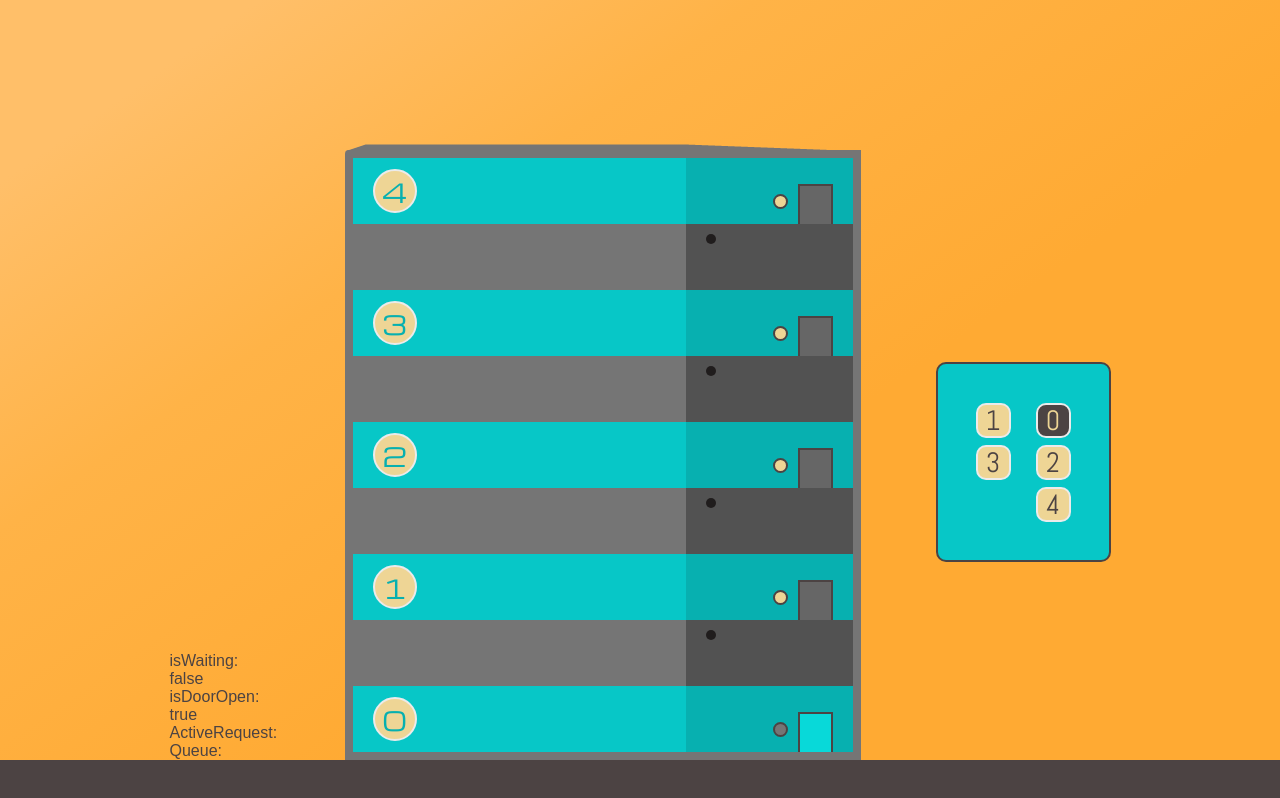
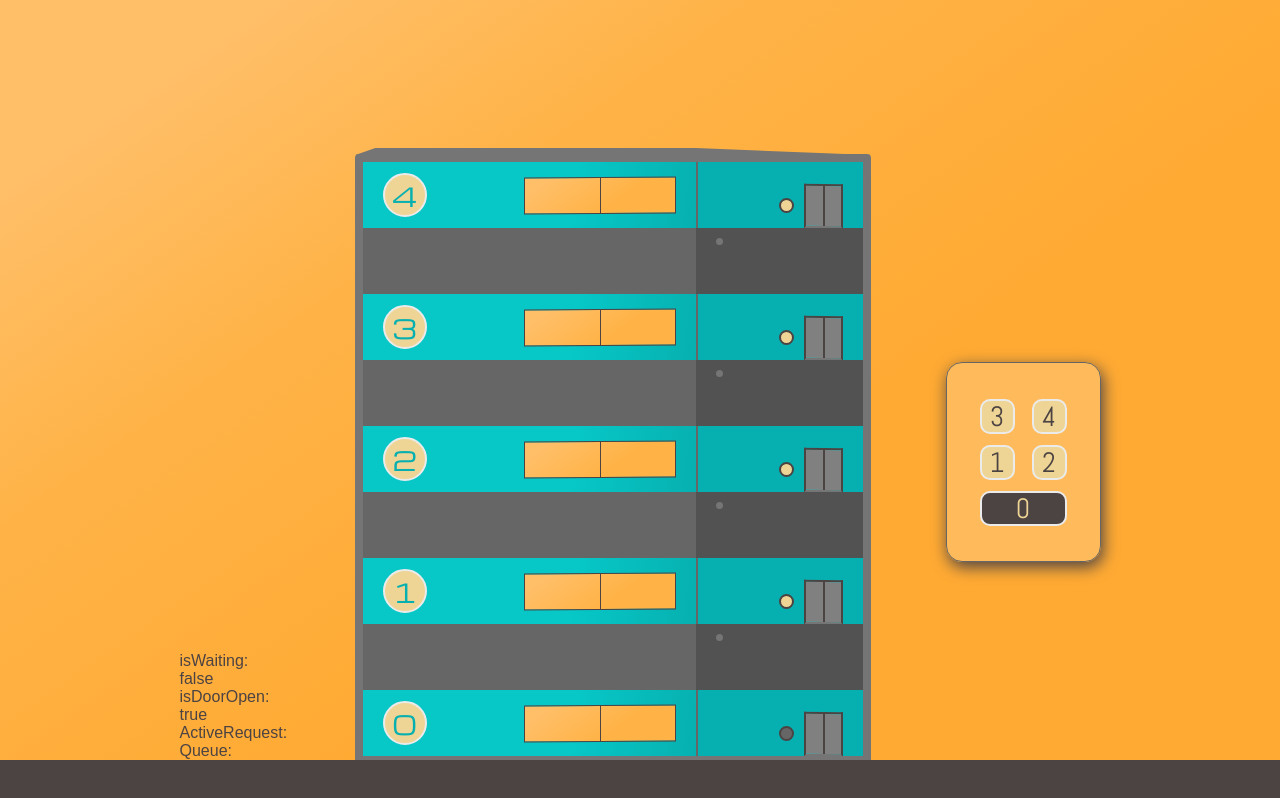
Before and after one commit to DenooThomas/elevator_sim, a React (Create React App) app: page / in a window 1280 px wide. Built offline with nearby package versions, Linux system fonts and the light colour scheme.

Commit message:
styling / simplified

```diff
--- a/src/App.js
+++ b/src/App.js
@@ -6,7 +6,7 @@ function App() {
 
   const floors = [0, 0.5, 1, 1.5, 2, 2.5, 3, 3.5, 4]
   const revFloors = floors.reverse()
-  const elevatorButtons = [0,1,2,3,4]
+  const elevatorButtons = [4,3,2,1,0]
   const elevatorTick = 1000
   const elevatorWaitTime = 5000
 
@@ -16,7 +16,7 @@ function App() {
   const [isWaiting, setIsWaiting] = useState(false)
   const [queue, setQueue] = useState([])
 
-  function checkActiveRequest(){
+  function noActiveRequests(){
     if(!activeRequest && activeRequest !== 0){
       return true
     } else {
@@ -25,7 +25,7 @@ function App() {
   }
 
   function callElevator(floorNr) {
-    if(isWaiting && checkActiveRequest()){
+    if(isWaiting && noActiveRequests()){
       setTimeout(() => {
         setIsWaiting(false)
       }, elevatorWaitTime)
@@ -46,6 +46,7 @@ function App() {
     const nextLocation = queue.length > 0 ? queue[0] : 0
     setActiveRequest(nextLocation)
     setIsDoorOpen(false)
+    setIsWaiting(false)
     let counter = 0
     if(currentLocation > nextLocation){
       const difference = currentLocation - nextLocation
@@ -54,11 +55,9 @@ function App() {
           clearInterval(loop)
           setIsDoorOpen(true)
           setIsWaiting(true)
-
           setTimeout(() => {
             setActiveRequest()
           }, elevatorWaitTime)
-
           if(queue.length > 1){
             setTimeout(() => {
               setIsWaiting(false)
@@ -76,11 +75,9 @@ function App() {
           clearInterval(loop)
           setIsDoorOpen(true)
           setIsWaiting(true)
-
           setTimeout(() => {
             setActiveRequest()
           }, elevatorWaitTime)
-
           if(queue.length > 1){
             setTimeout(() => {
               setIsWaiting(false)
@@ -96,11 +93,11 @@ function App() {
 
   useInterval(() => {
     if(queue.length > 0){
-        if(checkActiveRequest()){
+        if(noActiveRequests()){
           moveElevator()
         }
-    } else if ((!activeRequest && activeRequest !== 0) && elevatorLocation !== 0){
-      moveElevator()
+    } else if ((noActiveRequests()) && elevatorLocation !== 0){
+      callElevator(0)
     }
   }, 1000)
 
@@ -123,25 +120,29 @@ function App() {
               <React.Fragment>
               <div key={nanoid()} className="floor">
                 <p>{floor}</p>
-
+                <div className="window"></div>
               </div>
 			        {floor !== 0 && <div className="shaft"></div>}
               </React.Fragment>)
             } else{ return null}
           })}
         </div>
-        <div className="elevator">
+        <div className="elevator-cont">
           {revFloors.map(floor => {
           if(Number.isInteger(floor)){
             return (
               <div className="floor">
+                <div className="divide" />
+                <div className="elevator">
                   <div onClick={() => callElevator(floor)} className="button-cont">
                       <div className=
                       {`button ${queue.includes(floor) ? 'active' : 'inactive'}
+                      ${(floor === activeRequest && isWaiting) ? 'activeRequest' : 'inactiveRequest'}
                       ${((!activeRequest && activeRequest !== 0) && (floor === elevatorLocation && queue.length === 0)) ? 'currentFloor' : ''}`}>
                       </div>
                     </div>
                     <div className={`cabin ${(isDoorOpen && floor === elevatorLocation) ? 'present' : 'absent'}`} />
+                  </div>
               </div>)
           } else {
             return (
@@ -155,6 +156,7 @@ function App() {
       </section>
       <div className={`elevator-control ${isDoorOpen ? 'open' : 'closed'}`}>
           {elevatorButtons.map(floor => {
+            if(floor !== 0){
               return (
               <div onClick={() => callElevator(floor)}
               className=
@@ -163,6 +165,16 @@ function App() {
               ${((!activeRequest && activeRequest !== 0) && (floor === elevatorLocation && queue.length === 0)) ? 'currentFloor' : ''}`}>
               {floor}</div>
               )
+            } else if(floor === 0){
+              return (
+              <div onClick={() => callElevator(floor)}
+              className=
+              {`button groundfloor ${queue.includes(floor) ? 'active' : 'inactive'}
+              ${floor === activeRequest ? 'activeRequest' : 'inactiveRequest'}
+              ${((!activeRequest && activeRequest !== 0) && (floor === elevatorLocation && queue.length === 0)) ? 'currentFloor' : ''}`}>
+              {floor}</div>
+              )
+            }
           })}
       </div>
     </div>
--- a/src/index.css
+++ b/src/index.css
@@ -40,9 +40,9 @@ body {
 
 .roof {
   width: 516px;
-  height: 20px;
+  height: 8px;
   margin-bottom: -2px;
-  background-image: url("./img/rooftest.png");
+  background-image: url("./img/roofsvg.svg");
   background-repeat: no-repeat;
 }
 
@@ -55,7 +55,8 @@ body {
   width: 500px;
   height: 594px;
   border: 8px solid #757575;
-  border-top-left-radius: 4px;
+  border-bottom: 4px solid #757575;
+  border-radius: 4px 4px 0 0;
 }
 
 .floors-cont {
@@ -71,7 +72,8 @@ body {
   flex-flow: row nowrap;
   justify-content: space-between;
   align-items: center;
-  background-color: #07c7c7;
+  background: rgb(7, 199, 199);
+  background: linear-gradient(97deg, rgb(7, 199, 199) 0%, rgb(7, 199, 199) 63%, rgb(7, 176, 176) 100%);
   padding: 0 20px;
   height: 66px;
 }
@@ -90,25 +92,54 @@ body {
   font-size: 26px;
   font-family: "Michroma", sans-serif;
 }
+.floors-cont .floor .window {
+  box-sizing: content-box;
+  width: 150px;
+  height: 35px;
+  background: rgb(255, 191, 105);
+  background: linear-gradient(145deg, rgb(255, 191, 105) 11%, rgb(255, 179, 71) 61%);
+  transform: skewY(-0.3deg);
+  border: 1px solid #4C4343;
+}
+.floors-cont .floor .window::before {
+  content: "";
+  display: block;
+  width: 1px;
+  height: 35px;
+  background-color: #4C4343;
+  margin: 0 auto;
+}
 .floors-cont .shaft {
-  background-color: #757575;
+  background-color: #666666;
 }
 
-.elevator {
+.elevator-cont {
   width: 50%;
 }
-.elevator .floor, .elevator .shaft {
+.elevator-cont .divide {
+  width: 2px;
+  height: 66px;
+  background-color: #666666;
+}
+.elevator-cont .floor, .elevator-cont .shaft {
   width: 100%;
   height: 66px;
 }
-.elevator .floor {
-  background-color: #07B0B0;
+.elevator-cont .floor {
   display: flex;
   flex-flow: row nowrap;
-  justify-content: flex-end;
+  justify-content: space-between;
+  align-items: flex-end;
+  background-color: #07B0B0;
+  overflow: hidden;
+}
+.elevator-cont .elevator {
+  display: flex;
+  flex-flow: row nowrap;
+  justify-content: space-between;
   align-items: flex-end;
 }
-.elevator .floor .button-cont .button {
+.elevator-cont .elevator .button-cont .button {
   width: 15px;
   height: 15px;
   margin-bottom: 15px;
@@ -117,53 +148,142 @@ body {
   border-radius: 50%;
   transition: all 0.2s ease-in-out;
 }
-.elevator .floor .button-cont .active {
+.elevator-cont .elevator .button-cont .active {
   background-color: #ED4B45;
 }
-.elevator .floor .button-cont .inactive {
+.elevator-cont .elevator .button-cont .inactive {
   background-color: #EED595;
 }
-.elevator .floor .button-cont .currentFloor {
-  background-color: #757575;
+.elevator-cont .elevator .button-cont .activeRequest {
+  background-color: #666666;
+  color: #EED595;
 }
-.elevator .floor .button-cont:hover {
+.elevator-cont .elevator .button-cont .currentFloor {
+  background-color: #666666;
+  color: #EED595;
+}
+.elevator-cont .elevator .button-cont:hover {
   cursor: pointer;
 }
-.elevator .floor .cabin {
+.elevator-cont .elevator .cabin {
+  display: flex;
+  flex-flow: row nowrap;
+  justify-content: center;
+  align-items: center;
   width: 35px;
   height: 40px;
-  margin: 0 20px 0 10px;
+  margin: 0 20px -1px 10px;
+  border: 2px solid #4C4343;
+  border-bottom: 3px solid #757575;
   transition: all 0.2s ease-in-out;
-  border: 2px solid #4C4343;
-  border-bottom: none;
+  transform: skewY(0.7deg);
+  overflow: hidden;
+  background-color: #07c7c7;
+  box-sizing: content-box;
 }
-.elevator .floor .present {
-  background-color: #08D9D9;
+.elevator-cont .elevator .cabin::before, .elevator-cont .elevator .cabin::after {
+  content: "";
+  display: inline-block;
+  margin: 0;
+  padding: 0;
+  box-sizing: border-box;
+  width: calc(50% + 2px);
+  height: 100%;
+  background-color: grey;
 }
-.elevator .floor .absent {
-  background-color: #666666;
+.elevator-cont .elevator .cabin::before {
+  border-right: 1px solid #4C4343;
 }
-.elevator .shaft {
+.elevator-cont .elevator .cabin.present::before {
+  -webkit-animation: slideDoorLeft 5s;
+          animation: slideDoorLeft 5s;
+}
+.elevator-cont .elevator .cabin::after {
+  border-left: 1px solid #4C4343;
+}
+.elevator-cont .elevator .cabin.present::after {
+  -webkit-animation: slideDoorRight 5s;
+          animation: slideDoorRight 5s;
+}
+.elevator-cont .shaft {
   background-color: #525252;
   display: flex;
   flex-flow: row nowrap;
   justify-content: flex-start;
   align-items: flex-start;
 }
-.elevator .shaft .lightbulb {
-  width: 10px;
-  height: 10px;
+.elevator-cont .shaft .lightbulb {
+  width: 7px;
+  height: 7px;
   margin: 10px 20px;
   border-radius: 50%;
   transition: all 0.2s ease-in-out;
 }
-.elevator .shaft .on {
-  background-color: #FFC000;
+.elevator-cont .shaft .on {
+  background-color: #ffcc32;
+  box-shadow: 0 0 15px 1px #ffcc32, 0 0 10px 1px #ffcc32;
 }
-.elevator .shaft .off {
-  background-color: #201D1D;
+.elevator-cont .shaft .off {
+  background-color: #757575;
 }
 
+@-webkit-keyframes slideDoorLeft {
+  0% {
+    transform: translateX(0);
+  }
+  40% {
+    transform: translateX(-100%);
+  }
+  60% {
+    transform: translateX(-100%);
+  }
+  100% {
+    transform: translateX(0);
+  }
+}
+
+@keyframes slideDoorLeft {
+  0% {
+    transform: translateX(0);
+  }
+  40% {
+    transform: translateX(-100%);
+  }
+  60% {
+    transform: translateX(-100%);
+  }
+  100% {
+    transform: translateX(0);
+  }
+}
+@-webkit-keyframes slideDoorRight {
+  0% {
+    transform: translateX(0);
+  }
+  40% {
+    transform: translateX(100%);
+  }
+  60% {
+    transform: translateX(100%);
+  }
+  100% {
+    transform: translateX(0);
+  }
+}
+@keyframes slideDoorRight {
+  0% {
+    transform: translateX(0);
+  }
+  40% {
+    transform: translateX(100%);
+  }
+  60% {
+    transform: translateX(100%);
+  }
+  100% {
+    transform: translateX(0);
+  }
+}
 .elevator-control {
   display: flex;
   flex-wrap: wrap;
@@ -171,12 +291,15 @@ body {
   justify-content: space-between;
   align-items: center;
   font-family: "Abel", sans-serif;
-  width: 175px;
+  width: 155px;
   height: 200px;
-  padding: 35px;
-  background-color: #07c7c7;
-  border: 2px solid #4C4343;
-  border-radius: 10px;
+  padding: 30px;
+  background: rgba(255, 255, 255, 0.2);
+  border-radius: 16px;
+  box-shadow: 2px 5px 16px 0px #4C4343, 5px 5px 15px 5px rgba(0, 0, 0, 0);
+  backdrop-filter: blur(5px);
+  -webkit-backdrop-filter: blur(5px);
+  border: 1px solid #666666;
   margin-bottom: 198px;
 }
 .elevator-control .button {
@@ -201,13 +324,16 @@ body {
   background-color: #EED595;
 }
 .elevator-control .activeRequest {
-  background-color: #FFC000;
-  color: #4C4343;
+  background-color: #4C4343;
+  color: #EED595;
 }
 .elevator-control .currentFloor {
   background-color: #4C4343;
   color: #EED595;
 }
+.elevator-control .groundfloor {
+  flex-basis: 100%;
+}
 .elevator-control .button:hover {
   cursor: pointer;
 }/*# sourceMappingURL=index.css.map */
--- a/src/index.scss
+++ b/src/index.scss
@@ -6,6 +6,7 @@ $buildingWidth: 500px;
 
 $ElevatorFloor: './img/ElevatorFloor.png';
 $roof: './img/rooftest.png';
+$roofsvg: './img/roofsvg.svg';
 
 * {
   margin: 0;
@@ -44,9 +45,9 @@ body {
 }
 .roof{
   width: 516px;
-  height: 20px;
+  height: 8px;
   margin-bottom: -2px;
-  background-image: url($roof);
+  background-image: url($roofsvg);
   background-repeat: no-repeat;
 }
 
@@ -56,7 +57,8 @@ body {
   width: $buildingWidth;
   height: $buildingHeight;
   border: 8px solid $grey-light;
-  border-top-left-radius: 4px;
+  border-bottom: 4px solid $grey-light;
+  border-radius: 4px 4px 0 0;
 }
 
 .floors-cont{
@@ -68,7 +70,8 @@ body {
   }
   .floor{
     @include FlexRow(nowrap, space-between, center);
-    background-color: $blue;
+    background: rgb(7,199,199);
+    background: linear-gradient(97deg, rgba(7,199,199,1) 0%, rgba(7,199,199,1) 63%, rgba(7,176,176,1) 100%);
     padding: 0 20px;
     height: calc($buildingHeight / 9);
     p {
@@ -83,21 +86,48 @@ body {
       font-size: 26px;
       font-family: 'Michroma', sans-serif;
     }
+    .window {
+      box-sizing: content-box;
+      width: 150px;
+      height: 35px;
+      background: rgb(255,191,105);
+      background: linear-gradient(145deg, rgba(255,191,105,1) 11%, rgba(255,179,71,1) 61%);
+      transform: skewY(-0.3deg);
+      border: 1px solid $black-light;
+    }
+    .window::before{
+      content: '';
+      display: block;
+      width: 1px;
+      height: 35px;
+      background-color: $black-light;
+      margin: 0 auto;
+    }
   }
   .shaft{
-    background-color: $grey-light;
+    background-color: $grey;
   }
 }
 
-.elevator{
+
+.elevator-cont{
   width: 50%;
+  .divide {
+    width: 2px;
+    height: calc($buildingHeight / 9);
+    background-color: $grey;
+  }
   .floor, .shaft{
     width: 100%;
     height: calc($buildingHeight / 9);
   }
   .floor{
-    background-color: $blue-dark;
-    @include FlexRow(nowrap, flex-end, flex-end);
+    @include FlexRow(nowrap,space-between, flex-end);
+    background-color: #07B0B0;
+    overflow: hidden;
+  }
+  .elevator {
+    @include FlexRow(nowrap, space-between, flex-end);
     .button-cont{
       .button {
         width: 15px;
@@ -114,61 +144,121 @@ body {
       .inactive {
         background-color: $yellow-light;
       }
+      .activeRequest {
+        background-color: $grey;
+        color: $yellow-light;
+      }
       .currentFloor{
-        background-color: $grey-light;
+        background-color: $grey;
+        color: $yellow-light;
       }
     }
     .button-cont:hover{
       cursor: pointer;
     }
     .cabin {
+      @include FlexRow(nowrap, center, center);
       width: 35px;
       height: 40px;
-      margin: 0 20px 0 10px;
+      margin: 0 20px -1px 10px;
+      border: 2px solid $black-light;
+      border-bottom: 3px solid $grey-light;
       transition: all 0.2s ease-in-out;
-      border: 2px solid $black-light;
-      border-bottom: none;
+      transform: skewY(0.7deg);
+      overflow: hidden;
+      background-color: $blue;
+      box-sizing: content-box;
     }
-    .present {
-      background-color: $blue-light;
+    .cabin::before, .cabin::after{
+      content: '';
+      display: inline-block;
+      margin: 0;
+      padding: 0;
+      box-sizing: border-box;
+      width: calc(50% + 2px);
+      height: calc(100%);
+      background-color: grey;
     }
-    .absent {
-      background-color: $grey;
+    .cabin::before{
+      border-right: 1px solid $black-light ;
+    }
+    .cabin.present::before{
+      animation: slideDoorLeft 5s;
+    }
+    .cabin::after{
+      border-left: 1px solid $black-light ;
+    }
+    .cabin.present::after{
+      animation: slideDoorRight 5s;
     }
   }
   .shaft{
     background-color: #525252;
     @include FlexRow(nowrap, flex-start, flex-start);
     .lightbulb {
-      width: 10px;
-      height: 10px;
+      width: 7px;
+      height: 7px;
       margin: 10px 20px;
       border-radius: 50%;
       transition: all 0.2s ease-in-out;
     }
     .on{
       background-color: $yellow;
+      box-shadow:
+      0 0 15px 1px #ffcc32,  /* inner white */
+      0 0 10px 1px #ffcc32,  /* inner white */
     }
     .off {
-      background-color: $black;
+      background-color: $grey-light;
     }
+  }
+}
+@keyframes slideDoorLeft {
+  0% {
+      transform: translateX(0);
+  }
+  40%{
+      transform: translateX(-100%);
+  }
+  60%{
+      transform: translateX(-100%);
+  }
+  100%{
+      transform: translateX(0);
+  }
+}
+
+@keyframes slideDoorRight {
+  0% {
+      transform: translateX(0);
+  }
+  40%{
+      transform: translateX(100%);
+  }
+  60%{
+      transform: translateX(100%);
+  }
+  100%{
+      transform: translateX(0);
   }
 }
 
 .elevator-control {
-  // @include FlexRow(wrap, space-between, center);
   display: flex;
   flex-wrap: wrap;
   flex-direction: row-reverse;
   justify-content: space-between;
   align-items: center;
   font-family: 'Abel', sans-serif;
-  width: 175px;
+  width: 155px;
   height: 200px;
-  padding: 35px;
-  background-color: $blue;
-  border: 2px solid $black-light;
-  border-radius: 10px;
+  padding: 30px;
+  background: rgba(255, 255, 255, 0.2);
+  border-radius: 16px;
+  box-shadow: 2px 5px 16px 0px $black-light, 5px 5px 15px 5px rgba(0,0,0,0);
+  backdrop-filter: blur(5px);
+  -webkit-backdrop-filter: blur(5px);
+  border: 1px solid $grey;
   margin-bottom: calc($buildingHeight / 3);
     .button{
       width: 35px;
@@ -189,13 +279,16 @@ body {
       background-color: $yellow-light;
     }
     .activeRequest {
-      background-color: $yellow;
-      color: $black-light;
+      background-color: $black-light;
+      color: $yellow-light;
     }
     .currentFloor{
       background-color: $black-light;
       color: $yellow-light;
     }
+    .groundfloor {
+      flex-basis: 100%;
+    }
     .button:hover {
       cursor: pointer;
     }
--- a/src/partials/_colors.scss
+++ b/src/partials/_colors.scss
@@ -3,7 +3,7 @@ $black-light: #4C4343;
 $white: #EBEBEB;
 $grey: #666666;
 $grey-light: #757575;
-$yellow: #FFC000;
+$yellow: #ffcc32;
 $yellow-light: #EED595;
 $blue: #07c7c7;
 $blue-light: #08D9D9;
```
Also changed, not shown: src/img/roofsvg.svg (added), 1 other file (tests, documents, lock files or other folders). Lines whose indentation alone changed are shown as unchanged.
